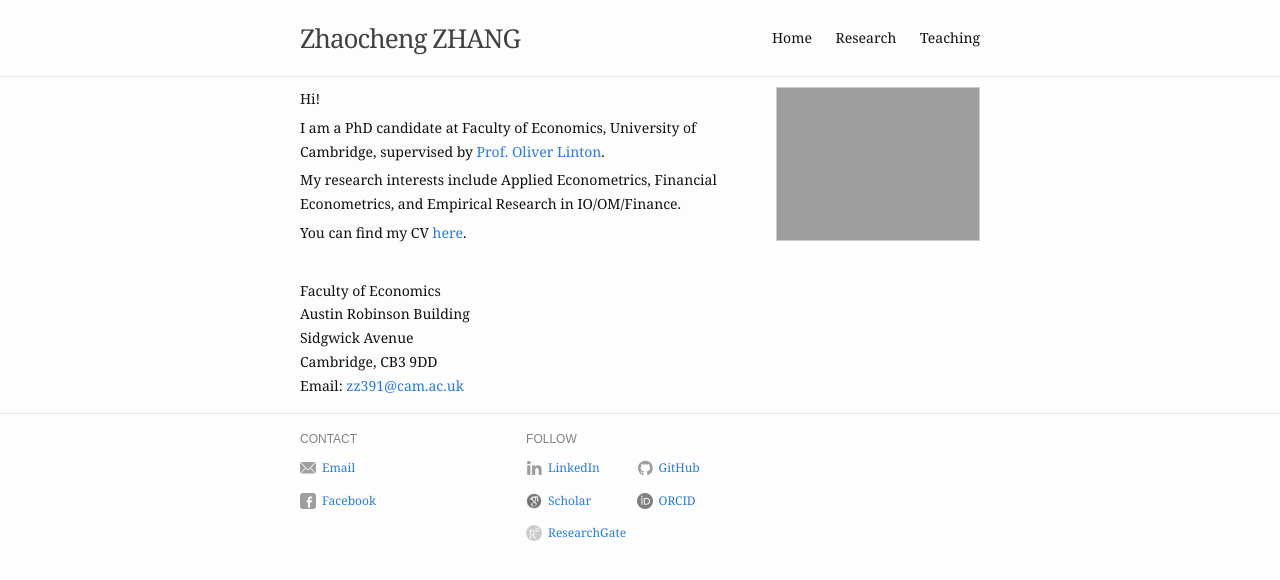
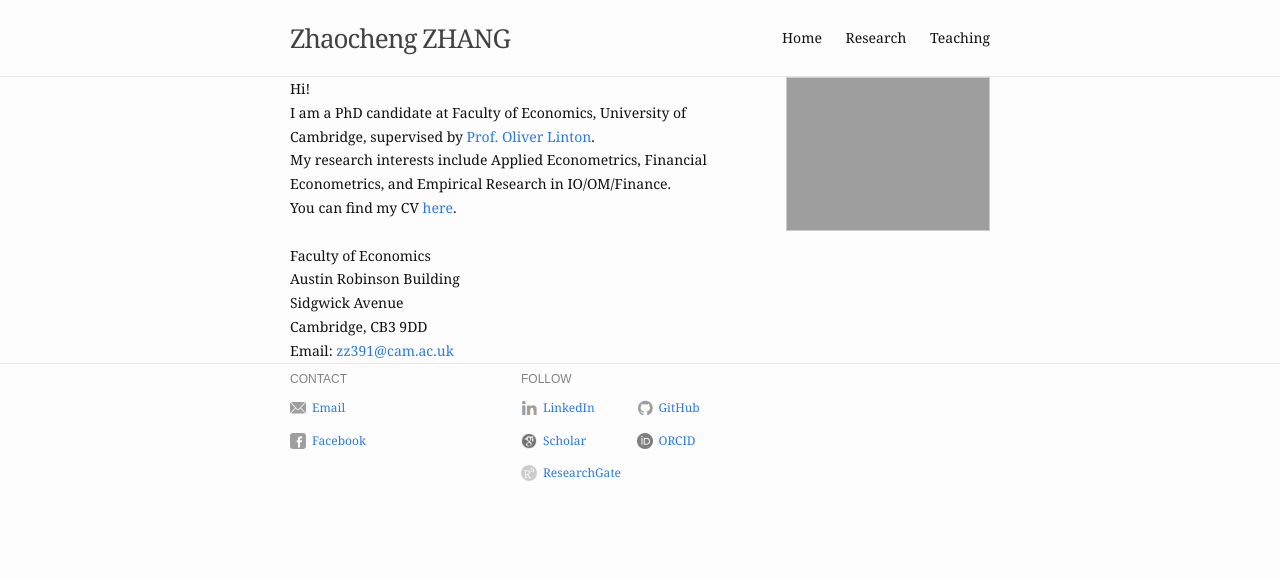
Before and after one commit to zhaocheng-zhang/zhaocheng-zhang.github.io, a Jekyll site: the page built from index.md, in a window 1280 px wide. Shown: the top 580 px of the page. Built offline with Jekyll 4.4.1, drawn with Linux system fonts in a browser that asks for light colours.

Commit message:
Update main.scss

```diff
--- a/assets/css/main.scss
+++ b/assets/css/main.scss
@@ -12,7 +12,7 @@ $base-font-size: 14px;
 $small-font-size: $base-font-size * 0.875;
 $base-line-height: 1.7;
 
-$spacing-unit: 10px;
+$spacing-unit: 0px;
 
 $text-color: #111;
 $background-color: #fdfdfd;
```
